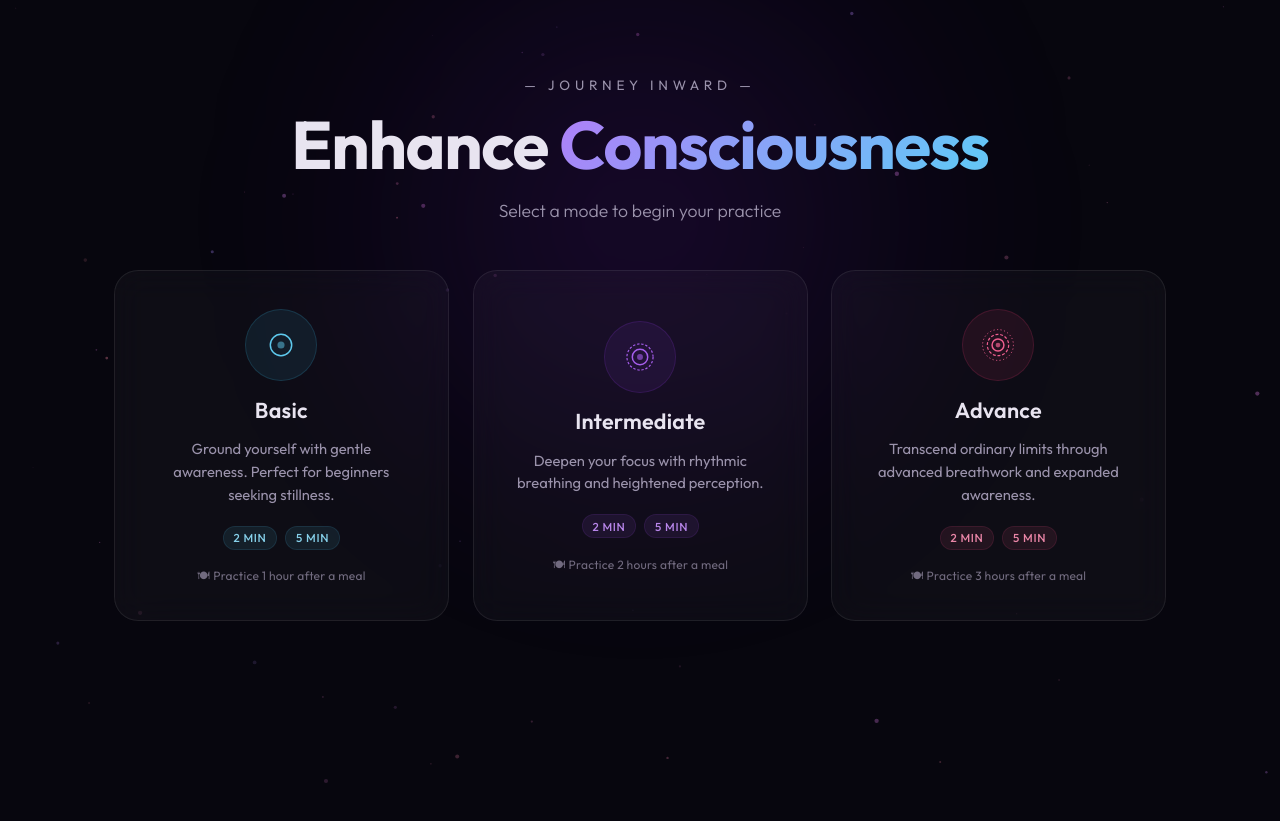
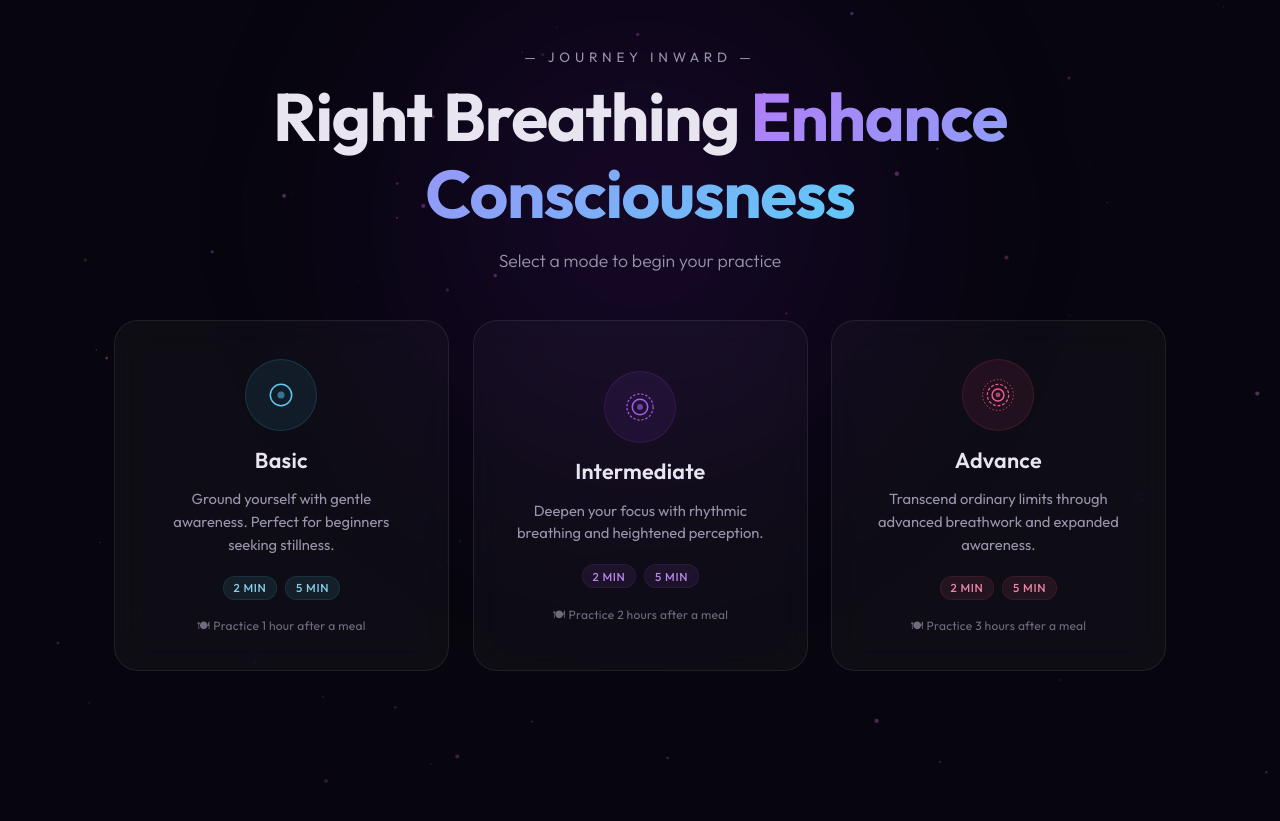
Before and after one commit to gsmittal101/enhance-consciousness, a plain HTML site: page index.html in a window 1280 px wide. Before the commit the page ends 800 px from the top, so only its background shows below. Drawn offline with Linux system fonts and the light colour scheme.

Commit message:
Update heading to Right Breathing Enhance Consciousness

```diff
--- a/index.html
+++ b/index.html
@@ -4,7 +4,7 @@
   <meta charset="UTF-8" />
   <meta name="viewport" content="width=device-width, initial-scale=1.0" />
   <meta name="description" content="Enhance your consciousness through guided breathing exercises across three progressive levels." />
-  <title>Enhance Consciousness</title>
+  <title>Right Breathing Enhance Consciousness</title>
   <link rel="preconnect" href="https://fonts.googleapis.com" />
   <link rel="preconnect" href="https://fonts.gstatic.com" crossorigin />
   <link href="https://fonts.googleapis.com/css2?family=Outfit:wght@300;400;500;600;700&display=swap" rel="stylesheet" />
@@ -21,7 +21,7 @@
   <main>
     <header class="hero">
       <p class="subtitle">— Journey Inward —</p>
-      <h1 id="main-heading">Enhance <span class="accent">Consciousness</span></h1>
+      <h1 id="main-heading">Right Breathing <span class="accent">Enhance Consciousness</span></h1>
       <p class="tagline">Select a mode to begin your practice</p>
     </header>
 
```
